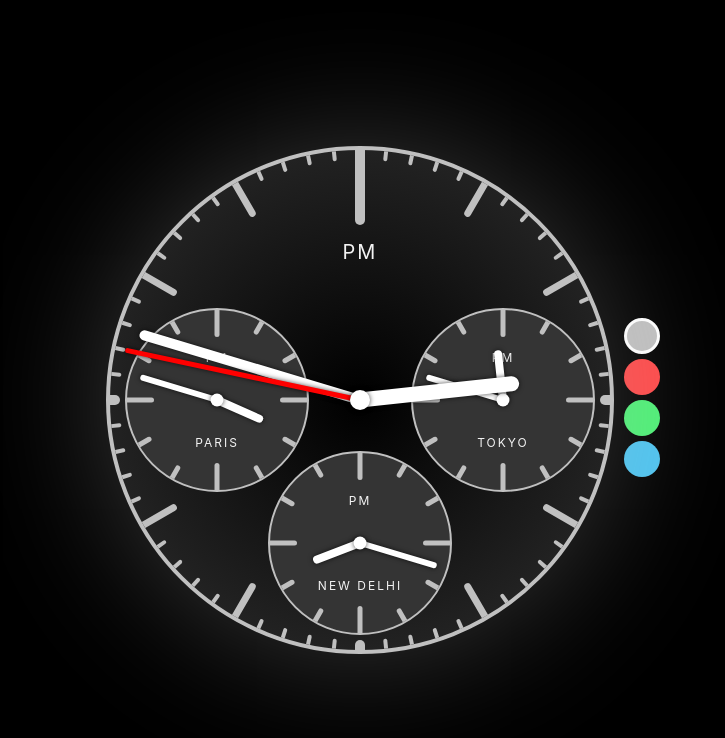
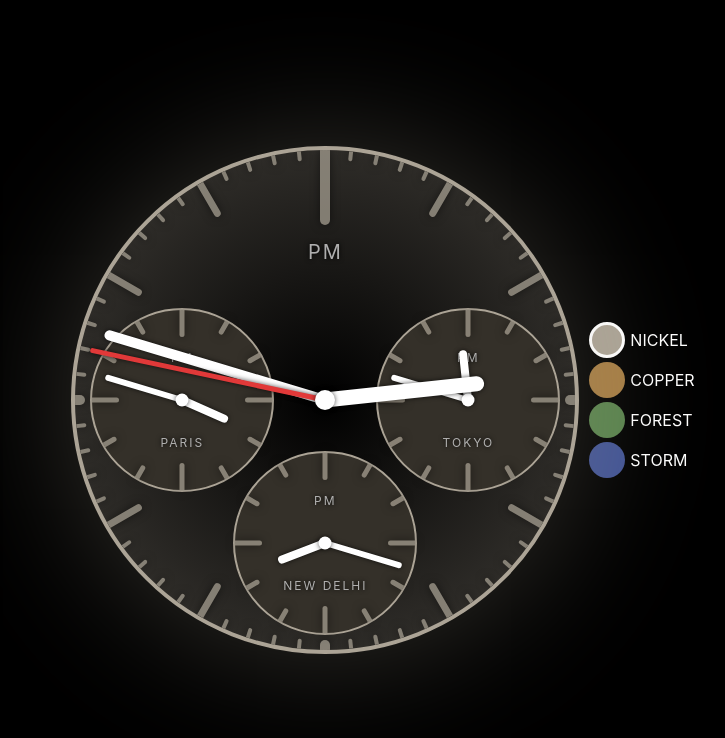
Before and after one commit to domb5041/modular-clock, a React (Create React App) app: page / in a window 1280 px wide. Shown: the top 738 px of the page, without its empty margins (252-977 px from the left). Built offline with nearby package versions, Linux system fonts and the light colour scheme.

Commit message:
new clock themes

```diff
--- a/src/Dials.styled.js
+++ b/src/Dials.styled.js
@@ -9,6 +9,7 @@ export const MainDial = styled.div`
     background-image: radial-gradient(transparent, ${(props) => props.theme.dialInner});
     box-shadow: 0 0 140px ${(props) => props.theme.dialOuter};
     flex-shrink: 0;
+    overflow: hidden;
 `;
 
 export const SubDial = styled.div`
@@ -48,6 +49,7 @@ export const City = styled.div`
     text-align: center;
     font-size: 12px;
     letter-spacing: 2px;
+    text-shadow: 0 0 5px rgba(0, 0, 0.7);
 `;
 
 export const AmPm = styled.div`
@@ -59,11 +61,12 @@ export const AmPm = styled.div`
     text-align: center;
     font-size: ${(props) => (props.subDial ? 12 : 20)}px;
     letter-spacing: 2px;
+    text-shadow: 0 0 5px rgba(0, 0, 0.7);
 `;
 
 export const Hand = styled.div`
     position: absolute;
-    background-color: ${(props) => props.color || "white"};
+    background-color: ${(props) => (props.secondHand ? props.theme.secondHand : "white")};
     bottom: 50%;
     left: 50%;
     transform-origin: center bottom;
@@ -104,10 +107,11 @@ export const Tick = styled.div`
     height: 50%;
     transform: ${(props) => `translateX(-50%) rotate(${props.tick.deg}deg)`};
     & > div {
-        background-color: ${(props) => props.theme.base};
+        background-color: ${(props) => props.theme.ticks};
         width: 100%;
         height: ${(props) => tickDimensions[props.tick.type].height};
         border-bottom-left-radius: 10px;
         border-bottom-right-radius: 10px;
+        box-shadow: 0 0 10px rgba(0, 0, 0, 0.5);
     }
 `;
--- a/src/MainDial.js
+++ b/src/MainDial.js
@@ -4,7 +4,7 @@ import { mainTickData } from "./tickData";
 import SubDial from "./SubDial";
 import { transformHands, timeToDegrees, getAmPm } from "./utilityFunctions";
 
-export default function MainDial() {
+export default function MainDial({ clockColor }) {
     const [time, setTime] = useState([0, 0, 0]);
 
     useEffect(() => {
@@ -28,7 +28,7 @@ export default function MainDial() {
             <SubDial position="bottom" city="new delhi" offset={5.5} />
             <styled.Hand size={[15, 160]} style={transformHands(time[0])} />
             <styled.Hand size={[10, 230]} style={transformHands(time[1])} />
-            <styled.Hand size={[5, 240]} style={transformHands(time[2])} color="red" />
+            <styled.Hand size={[5, 240]} style={transformHands(time[2])} secondHand />
             <styled.Cap size={20} />
         </styled.MainDial>
     );
--- a/src/Swatches.js
+++ b/src/Swatches.js
@@ -4,6 +4,12 @@ import { swatches, colorsDef } from "./theme";
 
 const Container = styled.div`
     padding: 10px;
+`;
+
+const SwatchRow = styled.div`
+    display: flex;
+    align-items: center;
+    padding: 2px 0;
 `;
 
 const Swatch = styled.div`
@@ -14,17 +20,25 @@ const Swatch = styled.div`
     border: 3px solid ${(props) => (props.color === props.clockColor ? "white" : "transparent")};
     transition: 0.2s;
     cursor: pointer;
-    margin-bottom: 5px;
+    margin-right: 5px;
     &:hover {
         transform: scale(1.1);
     }
+`;
+
+const Label = styled.div`
+    text-transform: uppercase;
+    pointer-events: none;
 `;
 
 export default function Swatches({ clockColor, setClockColor }) {
     return (
         <Container>
             {swatches.map((s, i) => (
-                <Swatch key={i} color={s} clockColor={clockColor} onClick={() => setClockColor(s)} />
+                <SwatchRow>
+                    <Swatch key={i} color={s} clockColor={clockColor} onClick={() => setClockColor(s)} />
+                    <Label>{s}</Label>
+                </SwatchRow>
             ))}
         </Container>
     );
--- a/src/theme.js
+++ b/src/theme.js
@@ -1,36 +1,40 @@
-import { darken, transparentize, lighten } from "polished";
+import { darken, transparentize } from "polished";
 
-export const theme = (color) => ({ ...colorsDef[color] });
+export const theme = (color) => ({ ...colorsDef[color], text: transparentize(0.1, "silver") });
 
-export const swatches = ["silver", "red", "green", "blue"];
+export const swatches = ["nickel", "copper", "forest", "storm"];
 
 export const colorsDef = {
-    silver: {
-        base: "silver",
-        subDial: darken(0.55, "silver"),
-        dialInner: transparentize(0.75, "silver"),
-        dialOuter: transparentize(0.7, "silver"),
-        text: lighten(0.2, "silver")
+    nickel: {
+        base: "#ACA496",
+        subDial: darken(0.45, "#ACA496"),
+        dialInner: transparentize(0.62, "#ACA496"),
+        dialOuter: transparentize(0.7, "#ACA496"),
+        secondHand: "#e13939",
+        ticks: transparentize(0.3, "#ACA496")
     },
-    red: {
-        base: "#FF4949",
-        subDial: darken(0.55, "#FF4949"),
-        dialInner: transparentize(0.75, "#FF4949"),
-        dialOuter: transparentize(0.7, "#FF4949"),
-        text: lighten(0.2, "#FF4949")
+    copper: {
+        base: "#A67D43",
+        subDial: darken(0.3, "#A67D43"),
+        dialInner: transparentize(0.62, "#A67D43"),
+        dialOuter: transparentize(0.7, "#A67D43"),
+        secondHand: "#a32a0c",
+        ticks: transparentize(0.3, "#A67D43")
     },
-    green: {
-        base: "#4EF076",
-        subDial: darken(0.52, "#4EF076"),
-        dialInner: transparentize(0.75, "#4EF076"),
-        dialOuter: transparentize(0.7, "#4EF076"),
-        text: "#4EF076"
+    forest: {
+        base: "#59834D",
+        subDial: darken(0.27, "#59834D"),
+        dialInner: transparentize(0.6, "#59834D"),
+        dialOuter: transparentize(0.7, "#59834D"),
+        secondHand: "#eb562e",
+        ticks: transparentize(0.3, "#59834D")
     },
-    blue: {
-        base: "#4EC4F0",
-        subDial: darken(0.5, "#4EC4F0"),
-        dialInner: transparentize(0.75, "#4EC4F0"),
-        dialOuter: transparentize(0.7, "#4EC4F0"),
-        text: "#4EC4F0"
+    storm: {
+        base: "#425495",
+        subDial: darken(0.27, "#425495"),
+        dialInner: transparentize(0.6, "#425495"),
+        dialOuter: transparentize(0.7, "#425495"),
+        secondHand: "#bdc064",
+        ticks: transparentize(0.3, "#425495")
     }
 };
```
